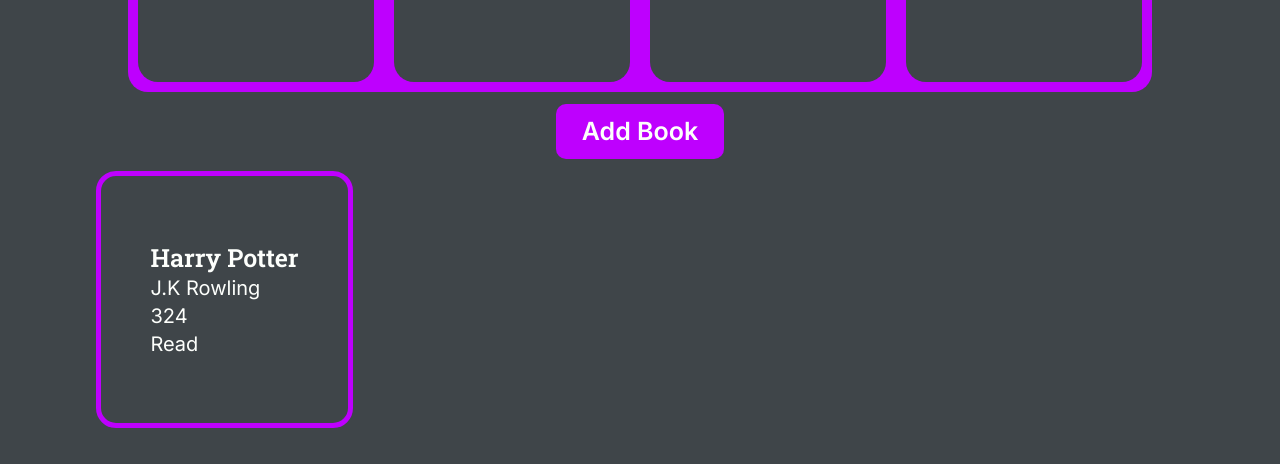
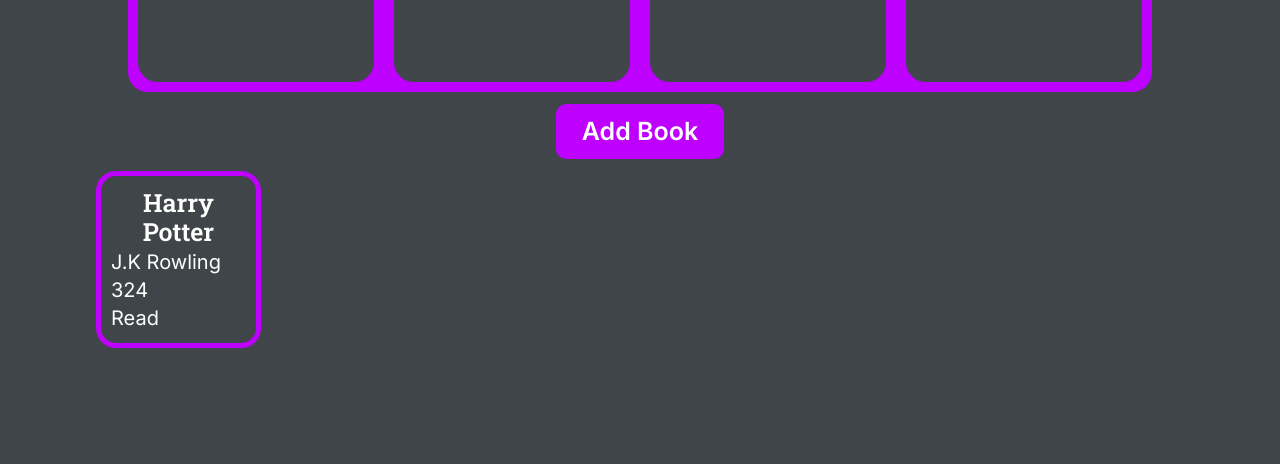
Before and after one commit to Ahnaf-codes/library, a website: page index.html in a window 1280 px wide. Shown: the part 336-800 px from the top of the page. Drawn offline with nearby package versions, Linux system fonts and the light colour scheme.

Commit message:
made book grid autofill

```diff
--- a/css/style.css
+++ b/css/style.css
@@ -146,7 +146,7 @@
 #book-grid {
 	margin: 0 auto;
 	width: 85vw;
-  grid-template-columns: repeat(4, 1fr);
+	grid-template-columns: repeat(auto-fill, minmax(15rem, 1fr));
 	gap: 2rem;
 }
 
@@ -217,4 +217,4 @@
 	#stat-card-container {
 		gap: 0.5rem;
 	}
-}/*# sourceMappingURL=style.css.map */
+} /*# sourceMappingURL=style.css.map */
```
Lines whose indentation alone changed are shown as unchanged.
